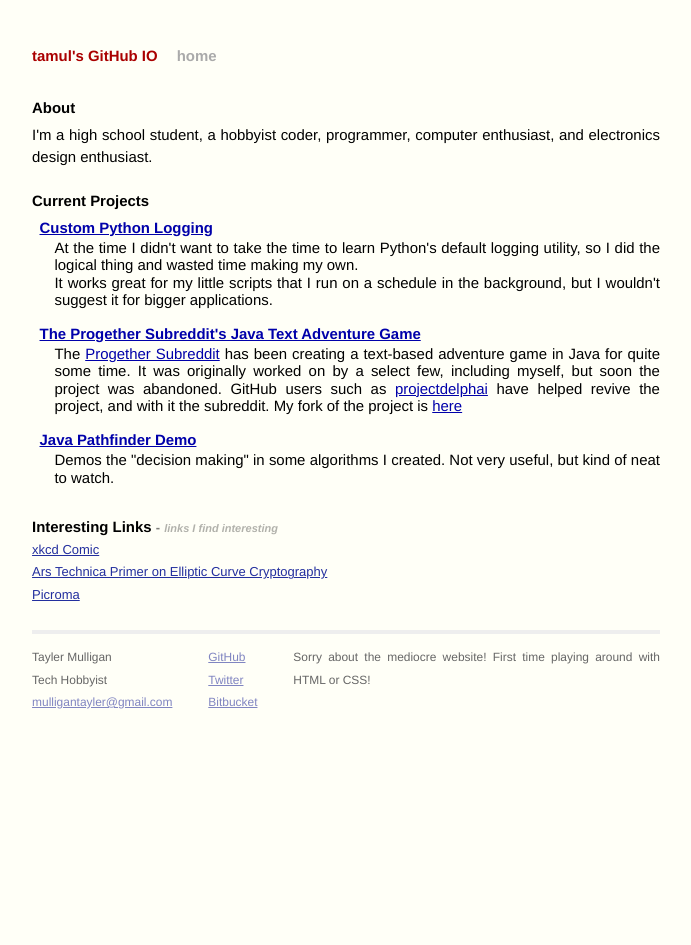
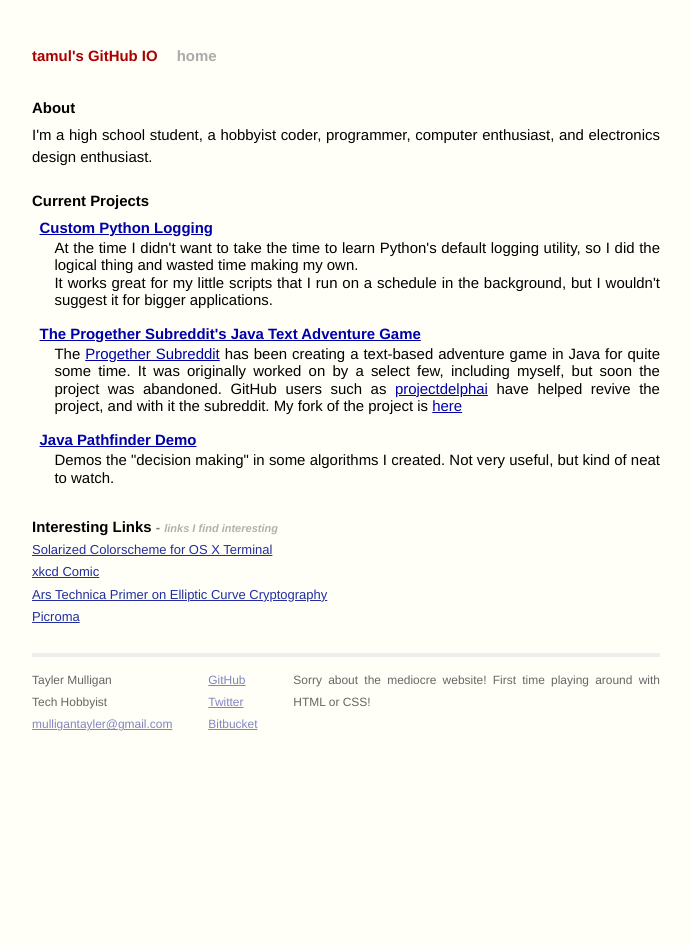
Before and after one commit to mtayler/tamul.github.io, a Jekyll site: the page built from index.html, in a window 1280 px wide. Shown: the whole page, without its empty margins (294-985 px from the left). Built offline with Jekyll 4.4.1, drawn with Linux system fonts in a browser that asks for light colours; Markdown is read by kramdown in place of the engine named in the settings.

Commit message:
Added Solarized colorscheme for OS X Terminal

```diff
--- a/index.html
+++ b/index.html
@@ -30,6 +30,7 @@ title: Home
     <h2>Interesting Links <span style="font-size: 13px; opacity: 0.5;">-</span> <span style="font-size: 11px; font-style: italic; opacity: 0.3;"> links I find interesting</span></h2>
     <div class="links" style="font-size: 13px">
       <ul>
+        <li><a href="https://github.com/tamul/solarized-osx-terminal-colors">Solarized Colorscheme for OS X Terminal</a></li>
         <li><a href="https://xkcd.com">xkcd Comic</a></li>
         <li><a href="https://arstechnica.com/security/2013/10/a-relatively-easy-to-understand-primer-on-elliptic-curve-cryptography/">Ars Technica Primer on Elliptic Curve Cryptography</a></li>
         <li><a href="https://picroma.com/">Picroma</a></li>
```
